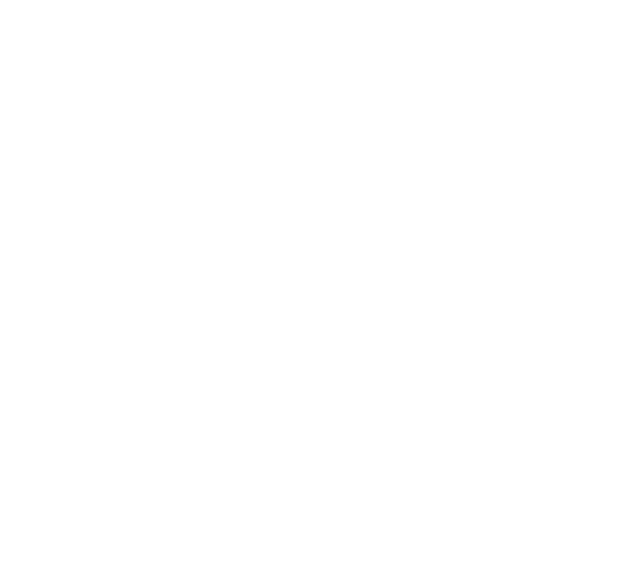
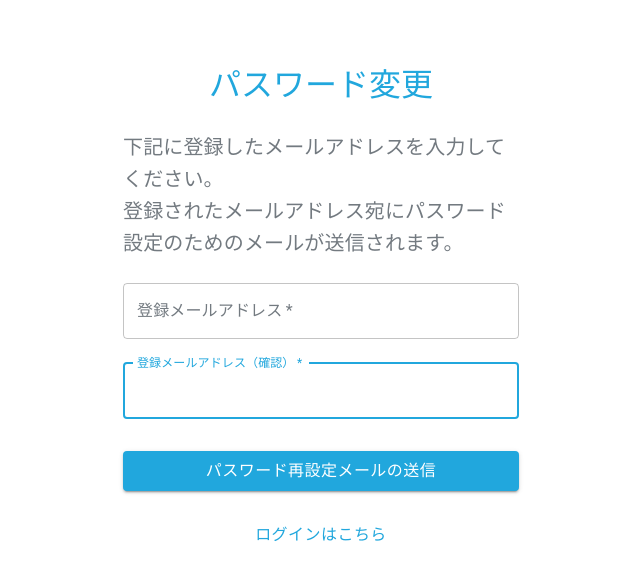
Before and after one commit to hayatosuzuki3228/CVAISotuken, a React (Vite) app: page /Lostpass in a window 1280 px wide. Before the commit this address had no page. Shown: the top 580 px of the page, without its empty margins (319-959 px from the left). Built offline with nearby package versions, Linux system fonts and the light colour scheme.

Commit message:
qqqqqqqq

```diff
--- a/src/App.jsx
+++ b/src/App.jsx
@@ -10,12 +10,13 @@ import { Matchtable } from "./Page/Matching/matchtable";
 import { Matchscore } from "./Page/Matching/matchscore";
 import { Conditions } from "./Page/Matching/Conditions";
 import { Toppage } from "./Page/toppage";
-import { LoginPage } from "./Page/Login";
+import { LoginPage } from "./Page/Login/Login";
 import { MyProvider } from "./provider/provider";
 import { Addstudent } from "./Page/NewUser/addstudent";
 import { Addstudentuser } from "./Page/NewUser/addstudentuser";
 import { Addstudentgakka } from "./Page/NewUser/addstudentgakka";
 import { Addstudentkakunin } from "./Page/NewUser/addstudentkakunin";
+import { Lostpass } from "./Page/Login/Lostpass";
 import "normalize.css";
 function App() {
   return (
@@ -28,6 +29,7 @@ function App() {
           <Route path="/Matchscore" element={<Matchscore />} />
           <Route path="/Conditions" element={<Conditions />} />
           <Route path="/LoginPage" element={<LoginPage />} />
+          <Route path="/Lostpass" element={<Lostpass />} />
           <Route path="/addstudent" element={<Addstudent />} />
           <Route path="/adduser" element={<Addstudentuser />} />
           <Route path="/addgakka" element={<Addstudentgakka />} />
--- a/src/Page/Login.jsx
+++ b/src/Page/Login/Login.jsx
@@ -9,7 +9,7 @@ import {
   ThemeProvider,
 } from "@mui/material";
 import { useNavigate } from "react-router-dom";
-import { primarycolor, gray } from "../const/color";
+import { primarycolor, gray } from "../../const/color";
 
 export function LoginPage() {
   const [address, setAddress] = useState("");
@@ -21,6 +21,9 @@ export function LoginPage() {
     navigate("/Addstudent");
   };
 
+  const Lostpass = () => {
+    navigate("/Lostpass");
+  };
   const handleAddressChange = (event) => {
     setAddress(event.target.value);
   };
@@ -145,7 +148,7 @@ export function LoginPage() {
             <Button
               fullWidth
               sx={{ mt: 0, mb: 2, color: primarycolor }}
-              onClick={signup}
+              onClick={Lostpass}
             >
               パスワードを忘れた方はこちら
             </Button>
--- /dev/null
+++ b/src/Page/Login/Lostpass.jsx
@@ -0,0 +1,150 @@
+import { useState } from "react";
+import {
+  Container,
+  Typography,
+  TextField,
+  Button,
+  Box,
+  createTheme,
+  ThemeProvider,
+} from "@mui/material";
+import { useNavigate } from "react-router-dom";
+import { primarycolor, gray } from "../../const/color";
+
+export function Lostpass() {
+  const [address, setAddress] = useState("");
+
+  const navigate = useNavigate();
+
+  const login = () => {
+    navigate("/LoginPage");
+  };
+
+  const handleAddressChange = (event) => {
+    setAddress(event.target.value);
+  };
+
+  const handleSubmit = (event) => {
+    event.preventDefault();
+    console.log("Address:", address);
+    // ここにログイン処理を実装する
+  };
+
+  const theme = createTheme({
+    typography: {
+      h5: {
+        fontSize: "2rem",
+      },
+      button: {
+        fontSize: "1rem",
+        padding: "0.75rem 1.5rem",
+      },
+    },
+  });
+
+  return (
+    <ThemeProvider theme={theme}>
+      <Container component="main" maxWidth="xs">
+        <Box
+          sx={{
+            marginTop: 8,
+            display: "flex",
+            flexDirection: "column",
+            alignItems: "center",
+          }}
+        >
+          <Typography component="h1" variant="h5" sx={{ color: primarycolor }}>
+            パスワード変更
+          </Typography>
+          <Typography variant="h6" sx={{ color: gray, marginTop: 3 }}>
+            下記に登録したメールアドレスを入力してください。
+            <br />
+            登録されたメールアドレス宛にパスワード設定のためのメールが送信されます。
+          </Typography>
+          <Box component="form" onSubmit={handleSubmit} sx={{ mt: 1 }}>
+            <TextField
+              margin="normal"
+              required
+              fullWidth
+              id="address"
+              label="登録メールアドレス"
+              name="address"
+              autoComplete="username"
+              autoFocus
+              value={address}
+              onChange={handleAddressChange}
+              InputLabelProps={{
+                sx: {
+                  color: gray,
+                  "&.Mui-focused": { color: primarycolor },
+                },
+              }}
+              InputProps={{
+                sx: {
+                  "&:hover .MuiOutlinedInput-notchedOutline": {
+                    borderColor: gray,
+                  },
+                  "&.Mui-focused .MuiOutlinedInput-notchedOutline": {
+                    borderColor: primarycolor,
+                  },
+                },
+              }}
+            />
+            <TextField
+              margin="normal"
+              required
+              fullWidth
+              id="Readdress"
+              label="登録メールアドレス（確認）"
+              name="address"
+              autoComplete="username"
+              autoFocus
+              value={address}
+              onChange={handleAddressChange}
+              InputLabelProps={{
+                sx: {
+                  color: gray,
+                  "&.Mui-focused": { color: primarycolor },
+                },
+              }}
+              InputProps={{
+                sx: {
+                  "&:hover .MuiOutlinedInput-notchedOutline": {
+                    borderColor: gray,
+                  },
+                  "&.Mui-focused .MuiOutlinedInput-notchedOutline": {
+                    borderColor: primarycolor,
+                  },
+                },
+              }}
+            />
+            <Button
+              type="submit"
+              fullWidth
+              variant="contained"
+              sx={{
+                mt: 3,
+                mb: 0,
+                backgroundColor: primarycolor,
+                "&:hover": {
+                  backgroundColor: primarycolor,
+                },
+              }}
+            >
+              パスワード再設定メールの送信
+            </Button>
+          </Box>
+          <Box>
+            <Button
+              fullWidth
+              sx={{ mt: 3, mb: 0, color: primarycolor }}
+              onClick={login}
+            >
+              ログインはこちら
+            </Button>
+          </Box>
+        </Box>
+      </Container>
+    </ThemeProvider>
+  );
+}
```
